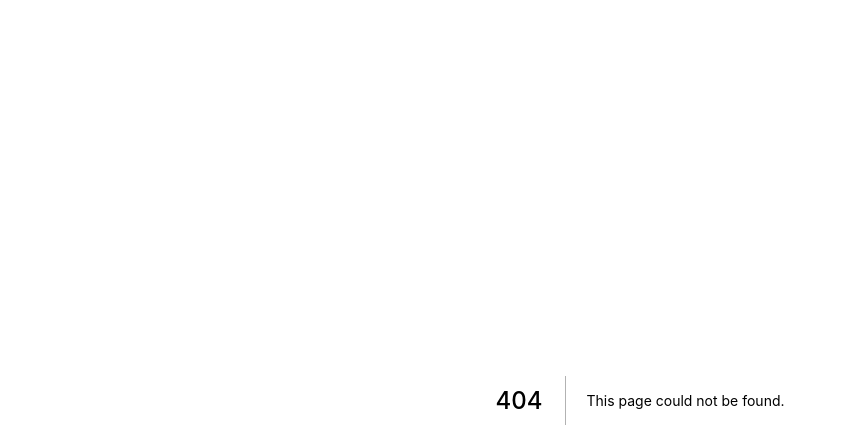
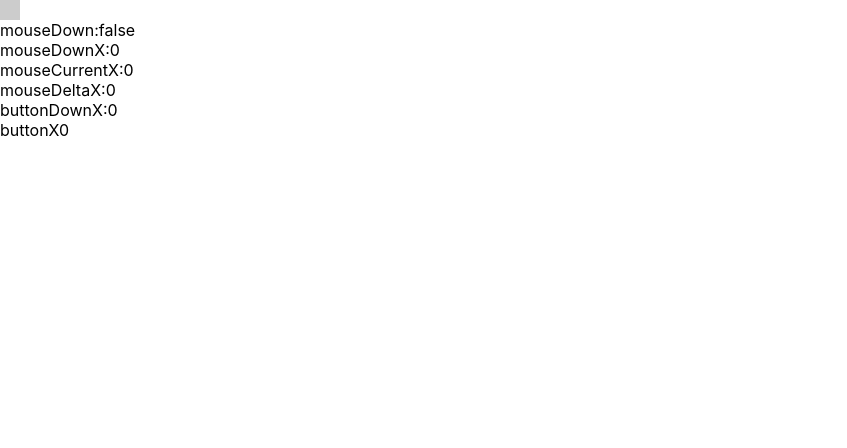
Before and after one commit to hsiaofongw/components-showcase, a Next.js app: page /components/slider in a window 1280 px wide. Before the commit this address had no page. Shown: the top 448 px of the page, without its empty margins (0-847 px from the left). Built offline with nearby package versions, Linux system fonts and the light colour scheme.

Commit message:
chore: 增加了一个slider demo, 演示原理

```diff
--- /dev/null
+++ b/pages/components/slider/SliderComponent.module.css
@@ -0,0 +1,6 @@
+.sliderButton {
+  background-color: #ccc;
+  width: 20px;
+  height: 20px;
+  cursor: pointer;
+}
--- /dev/null
+++ b/pages/components/slider/index.tsx
@@ -0,0 +1,93 @@
+import { useEffect, useState } from "react";
+import { from, fromEvent } from "rxjs";
+import styles from "./SliderComponent.module.css";
+
+function SliderComponent() {
+  const [isMouseDown, setIsMouseDown] = useState(false);          // 记录鼠标是否按下
+  const [buttonOffsetX, setButtonOffsetX] = useState(0);          // 按钮当前的 offsetX
+  const [buttonDownOffsetX, setButtonDownOffsetX] = useState(0);  // 按钮按下时的 offsetX
+  const [mouseDownX, setMouseDownX] = useState(0);                // 鼠标按下时的 offsetX
+  const [mouseCurrentX, setMouseCurrentX] = useState(0);          // 鼠标按下并移动时的 offsetX
+  const [mouseDeltaX, setMouseDeltaX] = useState(0);              // 鼠标移动时的 delta OffsetX
+
+  function onMouseDown(mouseEvent: MouseEvent) {
+    setIsMouseDown(true);
+    setMouseDownX(mouseEvent.clientX);    // 记录按下按钮时鼠标的位置
+    setButtonDownOffsetX(buttonOffsetX);  // 记录按下按钮时按钮的位置
+  }
+
+  useEffect(() => {
+    function onMouseMove(mouseEvent: MouseEvent) {
+      if (!isMouseDown) {
+        return;
+      }
+
+      const currentMouseX = mouseEvent.clientX;
+      setMouseCurrentX(currentMouseX);
+      const mouseDeltaX = currentMouseX - mouseDownX;
+      setMouseDeltaX(mouseDeltaX);
+      setButtonOffsetX(buttonDownOffsetX+mouseDeltaX);
+    }
+
+    const globalMouseMoveSubscription = fromEvent(
+      window.document,
+      "mousemove"
+    ).subscribe((event) => {
+      // console.log({event});
+      onMouseMove(event as any);
+    });
+
+    return () => {
+      globalMouseMoveSubscription.unsubscribe();
+    };
+  }, [isMouseDown, mouseDownX, buttonDownOffsetX]);
+
+  useEffect(() => {
+    const globalMouseUpSubscription = fromEvent(
+      window.document,
+      "mouseup"
+    ).subscribe(() => {
+      setIsMouseDown(false);
+    });
+
+    return () => {
+      globalMouseUpSubscription.unsubscribe();
+    };
+  }, []);
+
+  return (
+    <div>
+      <div
+        onMouseDown={(event) => onMouseDown(event as any)}
+        className={styles.sliderButton}
+        style={{position:'relative',left:`${buttonOffsetX}px`}}
+      ></div>
+      <div>
+        <span>mouseDown:</span>
+        <span>{isMouseDown.toString()}</span>
+      </div>
+      <div>
+        <span>mouseDownX:</span>
+        <span>{mouseDownX.toString()}</span>
+      </div>
+      <div>
+        <span>mouseCurrentX:</span>
+        <span>{mouseCurrentX.toString()}</span>
+      </div>
+      <div>
+        <span>mouseDeltaX:</span>
+        <span>{mouseDeltaX.toString()}</span>
+      </div>
+      <div>
+        <span>buttonDownX:</span>
+        <span>{buttonDownOffsetX}</span>
+      </div>
+      <div>
+        <span>buttonX</span>
+        <span>{buttonOffsetX}</span>
+      </div>
+    </div>
+  );
+}
+
+export default SliderComponent;
```
